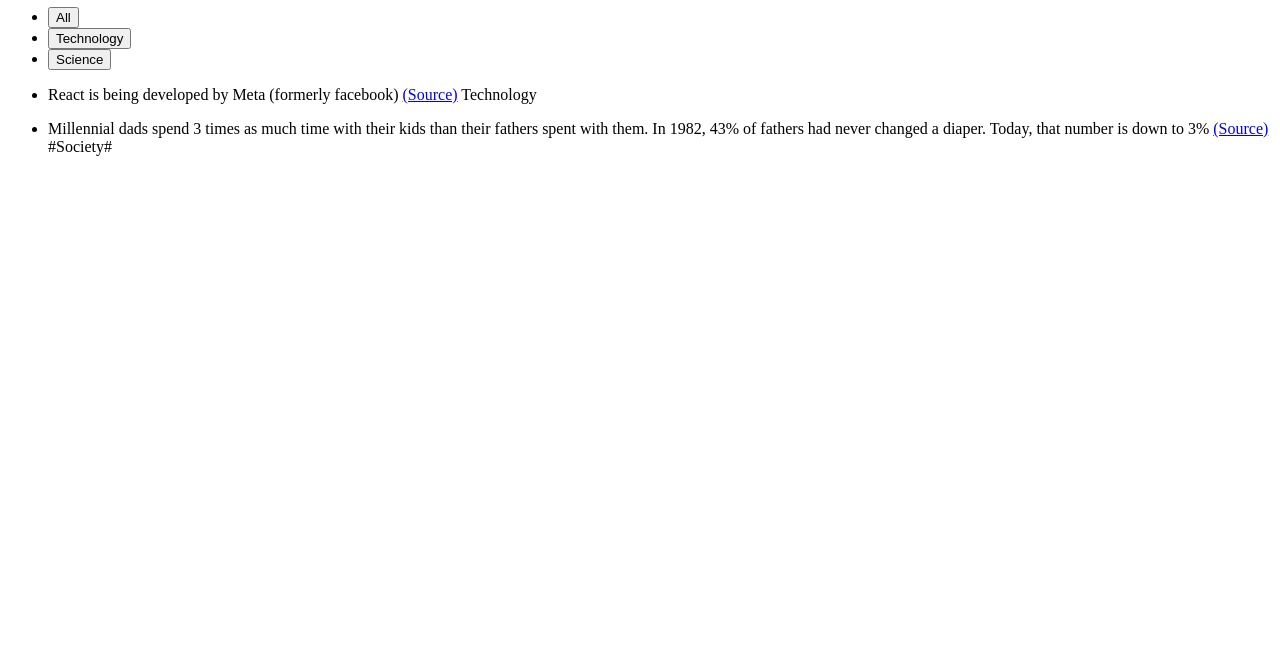
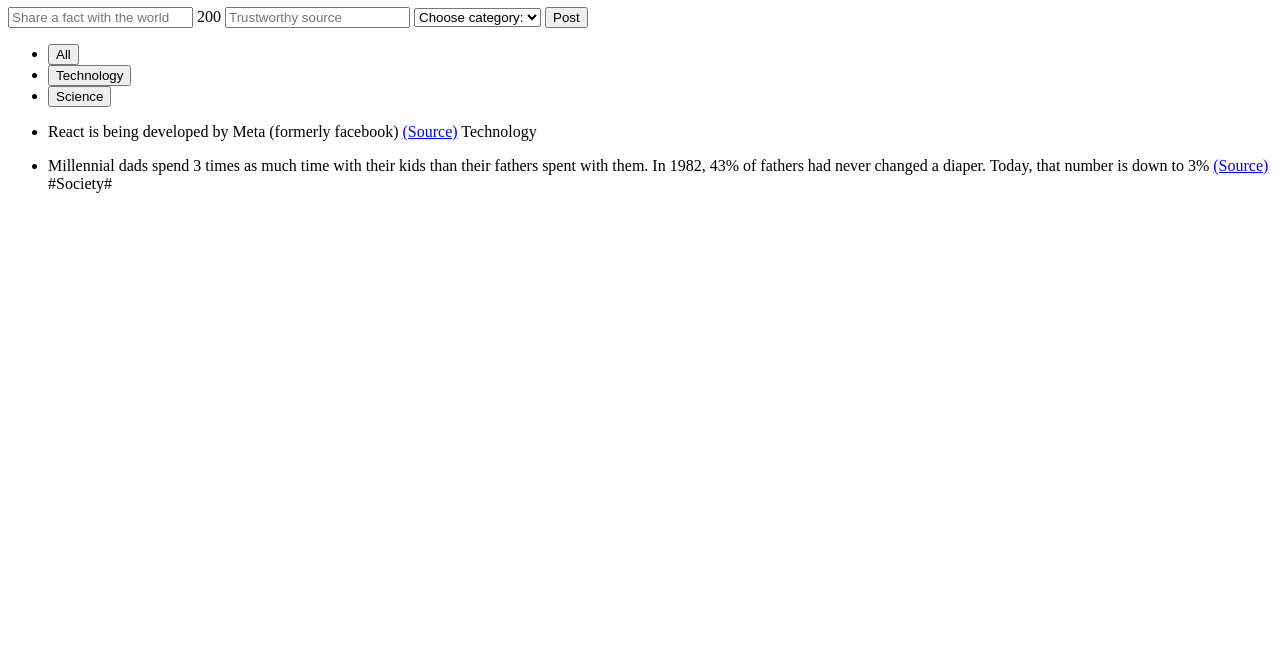
Before and after one commit to nirawadea/Crash-Course-Full-Stack-WebApp, a plain HTML site: page index.html in a window 1280 px wide. Shown: the part 153-800 px from the top of the page. Drawn offline with Linux system fonts and the light colour scheme.

Commit message:
Building a form

```diff
--- a/index.html
+++ b/index.html
@@ -10,6 +10,19 @@
       <img src="logo.png" height="68" width="68" alt="Today I Learned Logo" />
       <h1>Today I learned!!!!!</h1>
     </header>
+
+    <form>
+      <input type="text" placeholder="Share a fact with the world" />
+      <span>200</span>
+      <input type="text" placeholder="Trustworthy source" />
+      <select>
+        <option value="">Choose category:</option>
+        <option value="technology">Technology</option>
+        <option value="science">Science</option>
+        <option value="finance">Finance</option>
+      </select>
+      <button>Post</button>
+    </form>
     <main>
       <aside>
         <ul>
```
